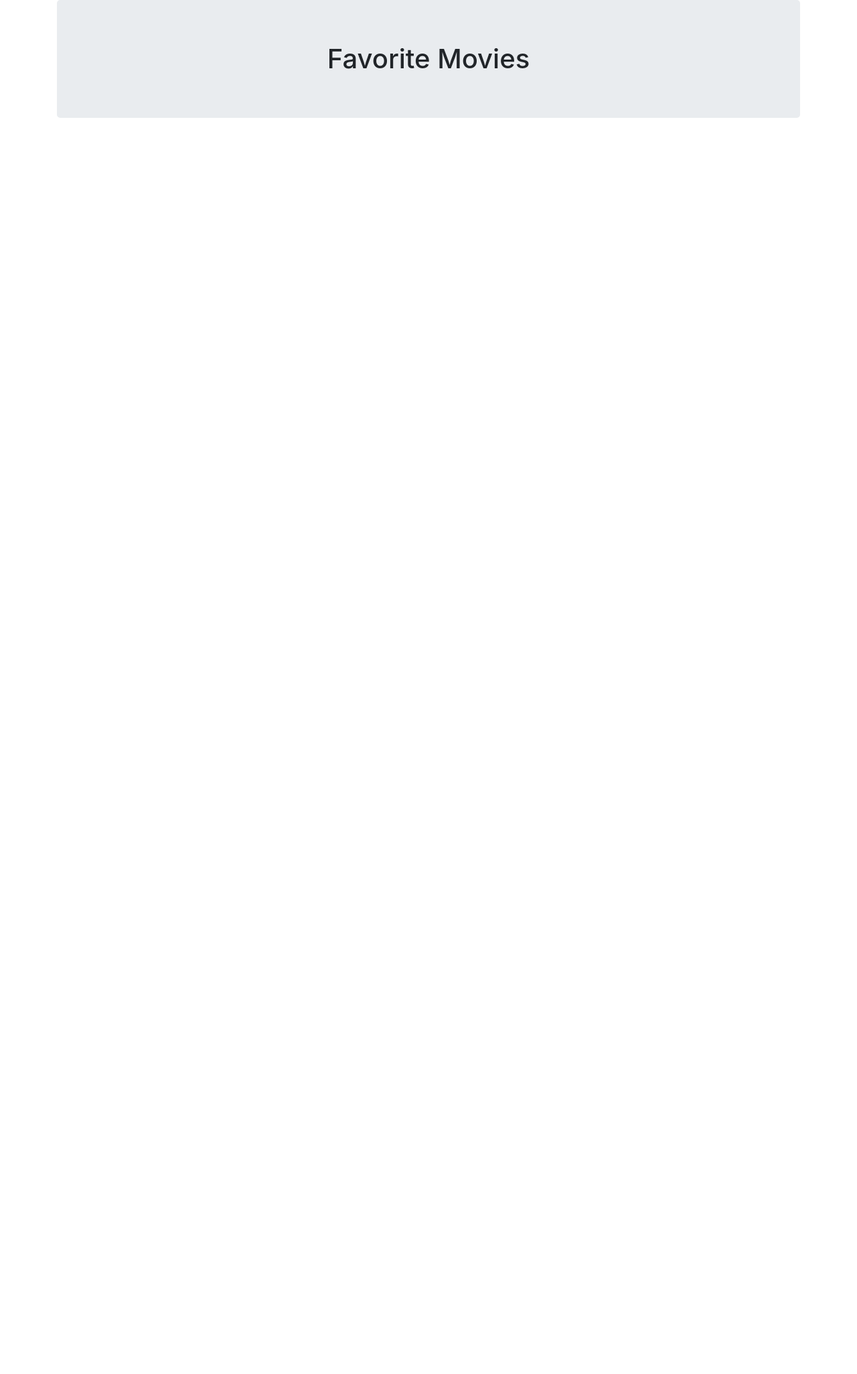
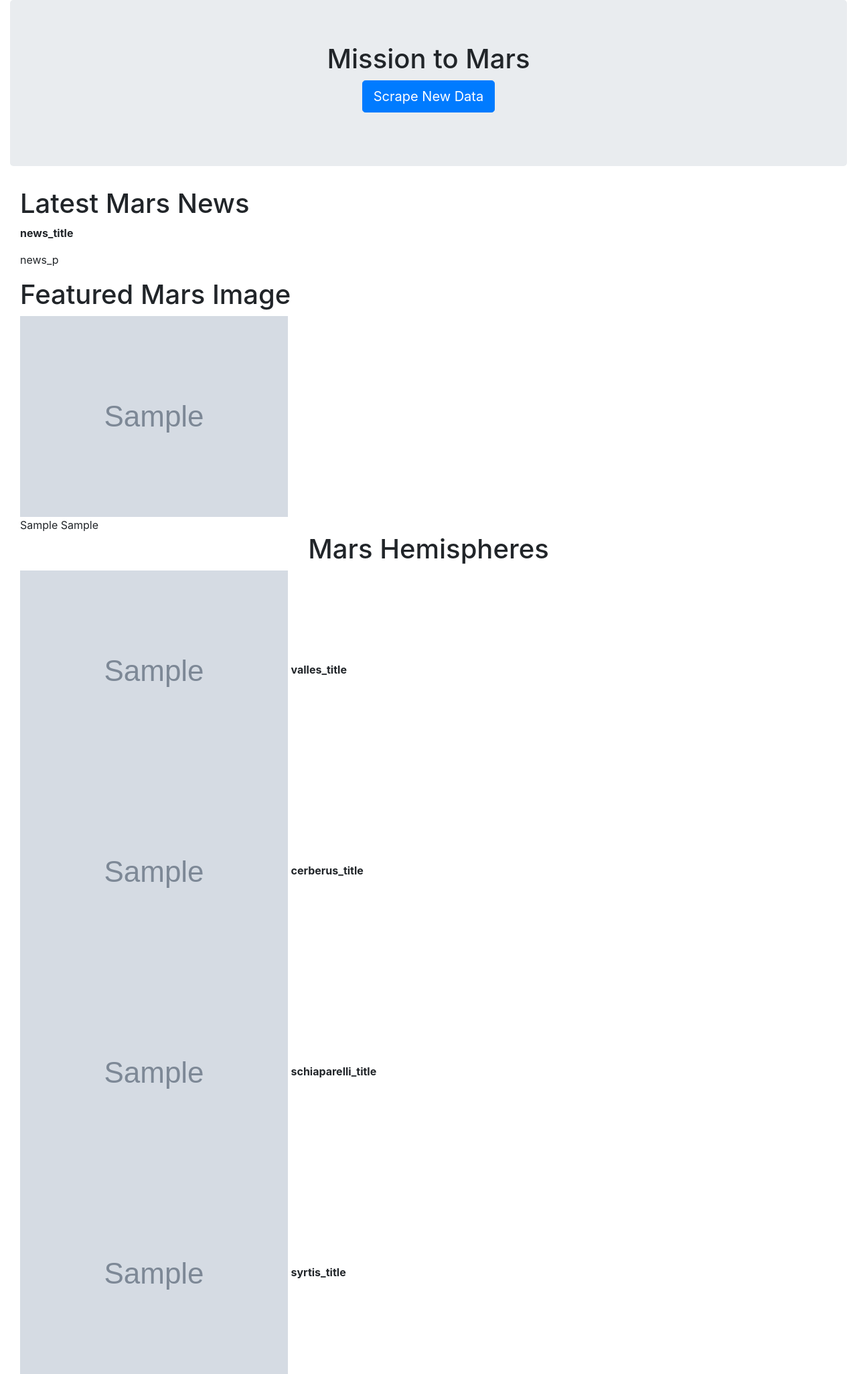
Before and after one commit to LSlat/Web_scraping, a Flask app: page / in a window 1280 px wide. Shown: the whole page at 67% size. Before the commit the page ends 176 px from the top, so only its background shows below. Run offline with Flask 2, Linux system fonts and the light colour scheme; grey boxes marked "Sample" are stand-in pictures; a database or web service that is not in the repository returns one stand-in record (values such as "Sample title"); some libraries are stand-ins or nearby versions.

Commit message:
Add files via upload

```diff
--- a/templates/index.html
+++ b/templates/index.html
@@ -10,30 +10,47 @@
 </head>
 
 <body>
-  <div class="container text-center">
-    <h1 class="jumbotron">Favorite Movies</h1>
-    <div>
+  <div class="container-fluid">
+    <div class="jumbotron text-center">
+      <h1 align="center">Mission to Mars</h1>
+      <p><a class="btn btn-primary btn-lg" href="/scrape" role="button">Scrape New Data</a></p>
+    </div>
 
+    <div class="col-md-12">
+      <h1>Latest Mars News</h1>
+        <p><b>news_title</b></p>
+        <p>news_p</p>
+    </div>
 
-          {% for movie in list %}
+    <div class="col-md-8">
+      <h1>Featured Mars Image</h1>
+      <img src="{{mars_data.featured_image_url}}" alt="featured_image">
+    </div>
 
-          <div class="col-lg-4">
-            <div class="card" style="width: 20rem;">
-                <div class="card-body">
-                  <h4 class="card-title">{{ movie }}</h4>
-                  <h6 class="card-subtitle mb-2 text-muted">Is a top five favorite movie</h6>
-                  <p class="card-text">Search <a href="https://www.imdb.com/">IMDB</a> for more info!</p>
+    <div class="col-md-4">
+      {{mars_data.mars_weather}}
+
+      {{mars_data.facts_df}}
+
     </div>
+
+    <div class="col-md-12">
+      <h1 align="center">Mars Hemispheres</h1>
+    </div>
+
+    <div class="col-md-8">
+      <img src="{{mars_data.valles_picture}}" alt="valles">
+      <b>valles_title</b>
+      <img src="{{mars_data.cerberus_picture}}" alt="cerberus">
+      <b>cerberus_title</b>
+      <img src="{{mars_data.schiaparelli_picture}}" alt="schiaparelli">
+      <b>schiaparelli_title</b>
+      <img src="{{mars_data.syrtis_picture}}" alt="syrtis">
+      <b>syrtis_title</b>
     </div>
   </div>
 
-          {% endfor %}
 
-
-
-
-    </div>
-  </div>
 </body>
 
 </html>
```
Lines whose indentation alone changed are shown as unchanged.
